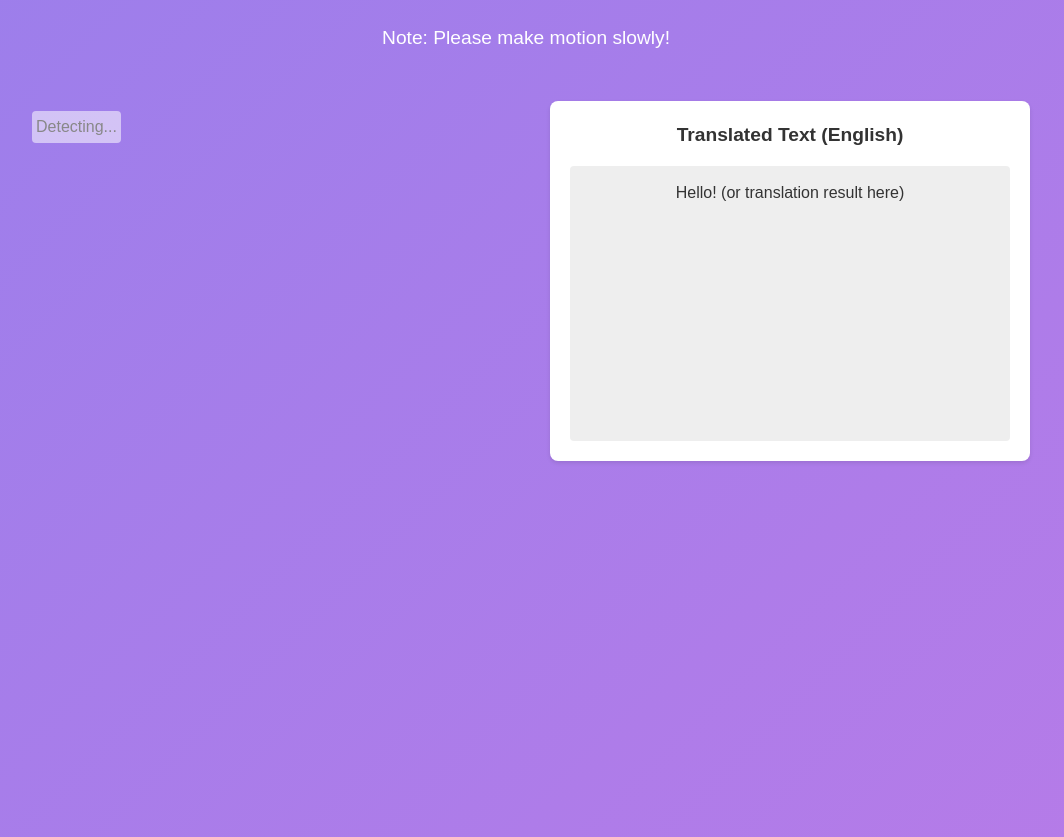
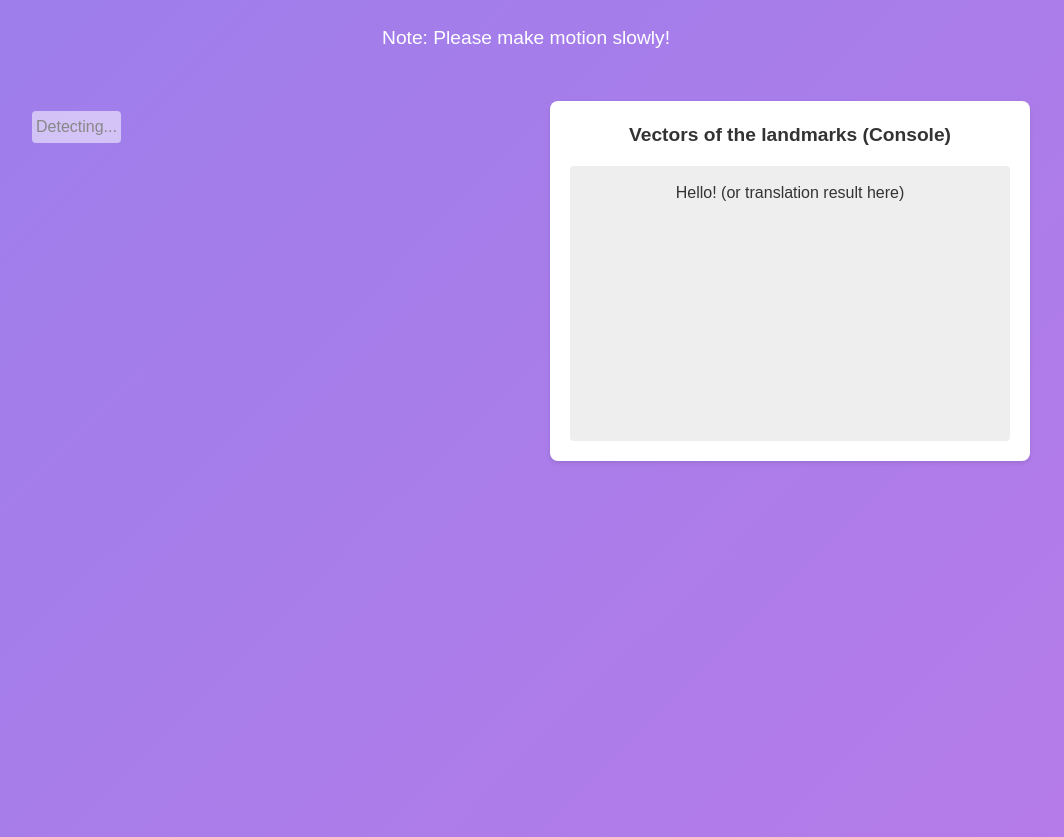
Before and after one commit to lwazi71/PolyLens, a React (Vite) app in the folder cslt_translator/frontend/: page / in a window 1280 px wide. Shown: the part 4020-4857 px from the top of the page, without its empty margins (114-1178 px from the left). Built offline with nearby package versions, Linux system fonts and the light colour scheme.

Commit message:
Update App.jsx

```diff
--- a/cslt_translator/frontend/src/App.jsx
+++ b/cslt_translator/frontend/src/App.jsx
@@ -62,7 +62,7 @@ const MainContent = () => {
           </div>
 
           <div className="text-box">
-            <h2>Translated Text (English)</h2>
+            <h2>Vectors of the landmarks (Console)</h2>
             <div className="text-output">
               Hello! (or translation result here)
             </div>
```
